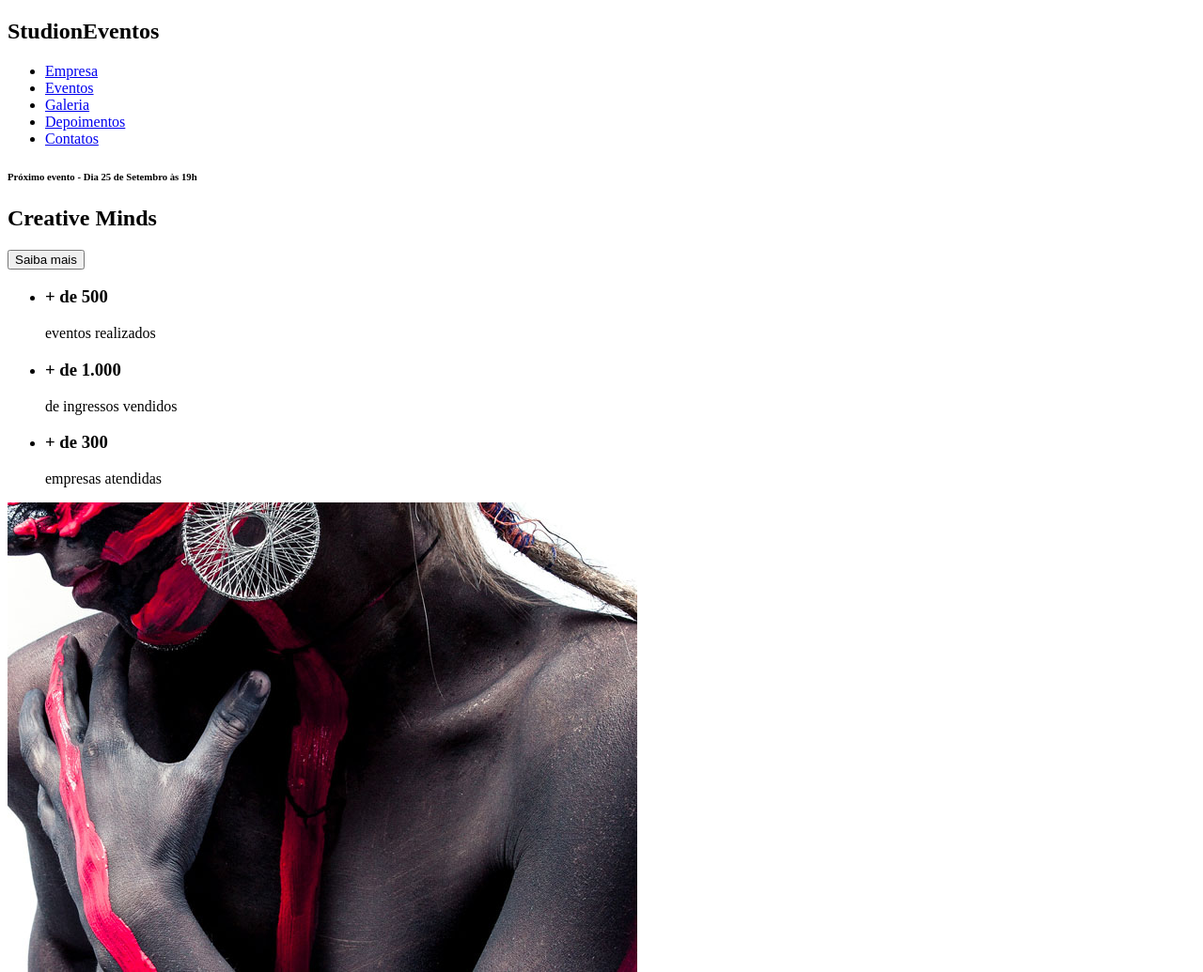
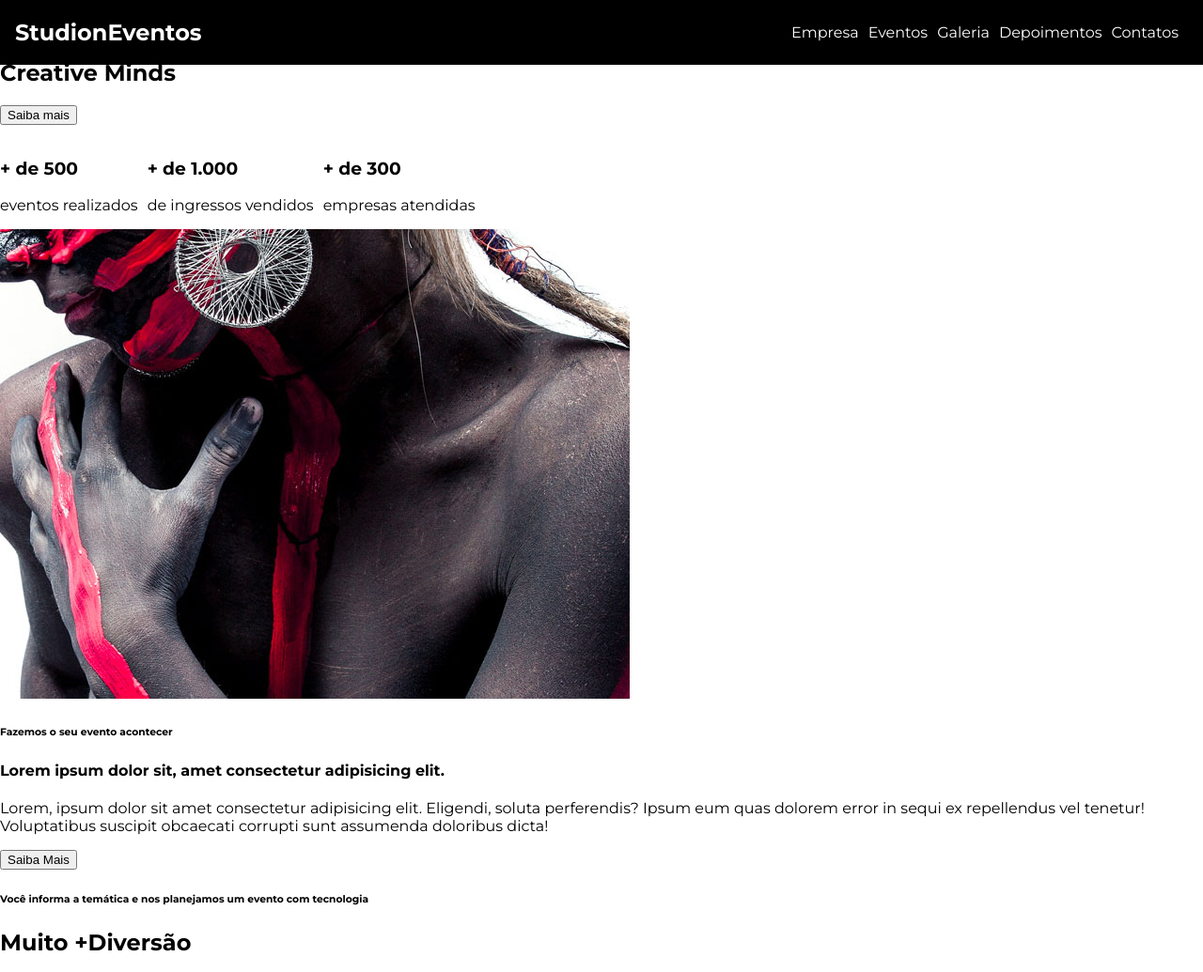
Before and after one commit to anapartichelli/studion, a website: page index.html in a window 1280 px wide. Shown: the top 1035 px of the page at 94% size. Drawn offline with Linux system fonts and the light colour scheme.

Commit message:
feat(nav): added base style

```diff
--- a/index.html
+++ b/index.html
@@ -5,13 +5,14 @@
     <meta charset="UTF-8">
     <meta http-equiv="X-UA-Compatible" content="IE=edge">
     <meta name="viewport" content="width=device-width, initial-scale=1.0">
+    <link rel="stylesheet" href="style.css">
     <title>Studion</title>
 </head>
 
 <body>
-    <nav>
+    <nav class="navbar">
         <h1>Studi<span>on</span><span>Eventos</span></h1>
-        <ul>
+        <ul class="navbar__links">
             <li>
                 <a href="#empresa">
                     Empresa
--- /dev/null
+++ b/style.css
@@ -0,0 +1,48 @@
+@import url('https://fonts.googleapis.com/css2?family=Montserrat:wght@400;700&display=swap');
+
+* {
+    box-sizing: border-box;
+}
+
+:root {
+  font-family: 'Montserrat',sans-serif;
+  font-size: 16px;
+}
+
+body {
+    margin: 0;
+}
+
+ul {
+    display: flex;
+    list-style: none;
+    padding-left: 0;
+}
+li {
+    margin-right: 0.625rem;
+}
+
+.navbar {
+    position: fixed;
+    display: grid;
+    grid-template-columns: 1fr 9fr;
+    align-items: center;
+    top: 0;
+    left: 0;
+
+    width: 100vw;
+    padding: 0 1rem;
+
+    background-color: black;
+    color: white;
+
+
+}
+.navbar__links {
+    justify-self: end;
+}
+
+.navbar__links a {
+    color: white;
+    text-decoration: none;
+}
```
